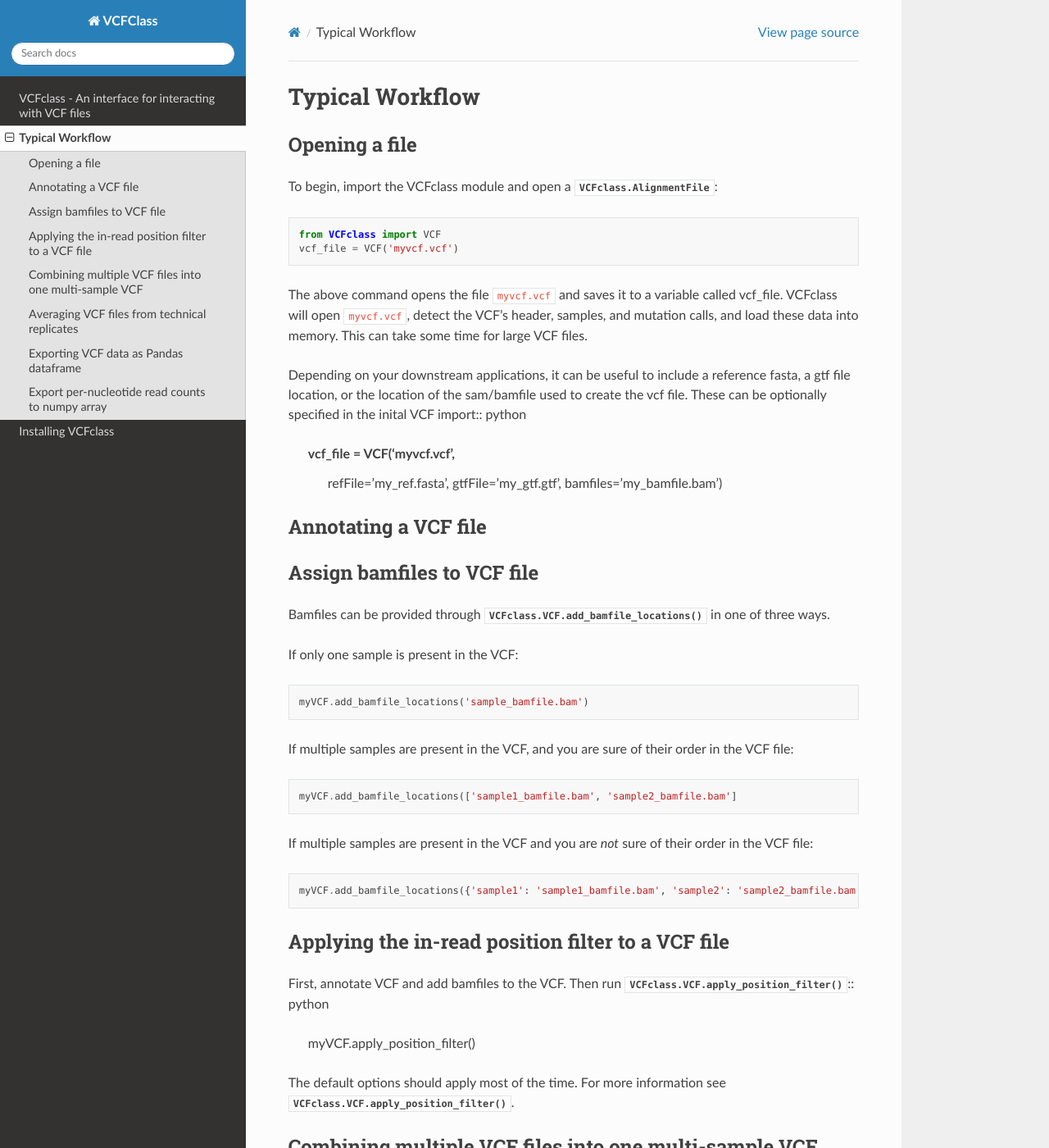
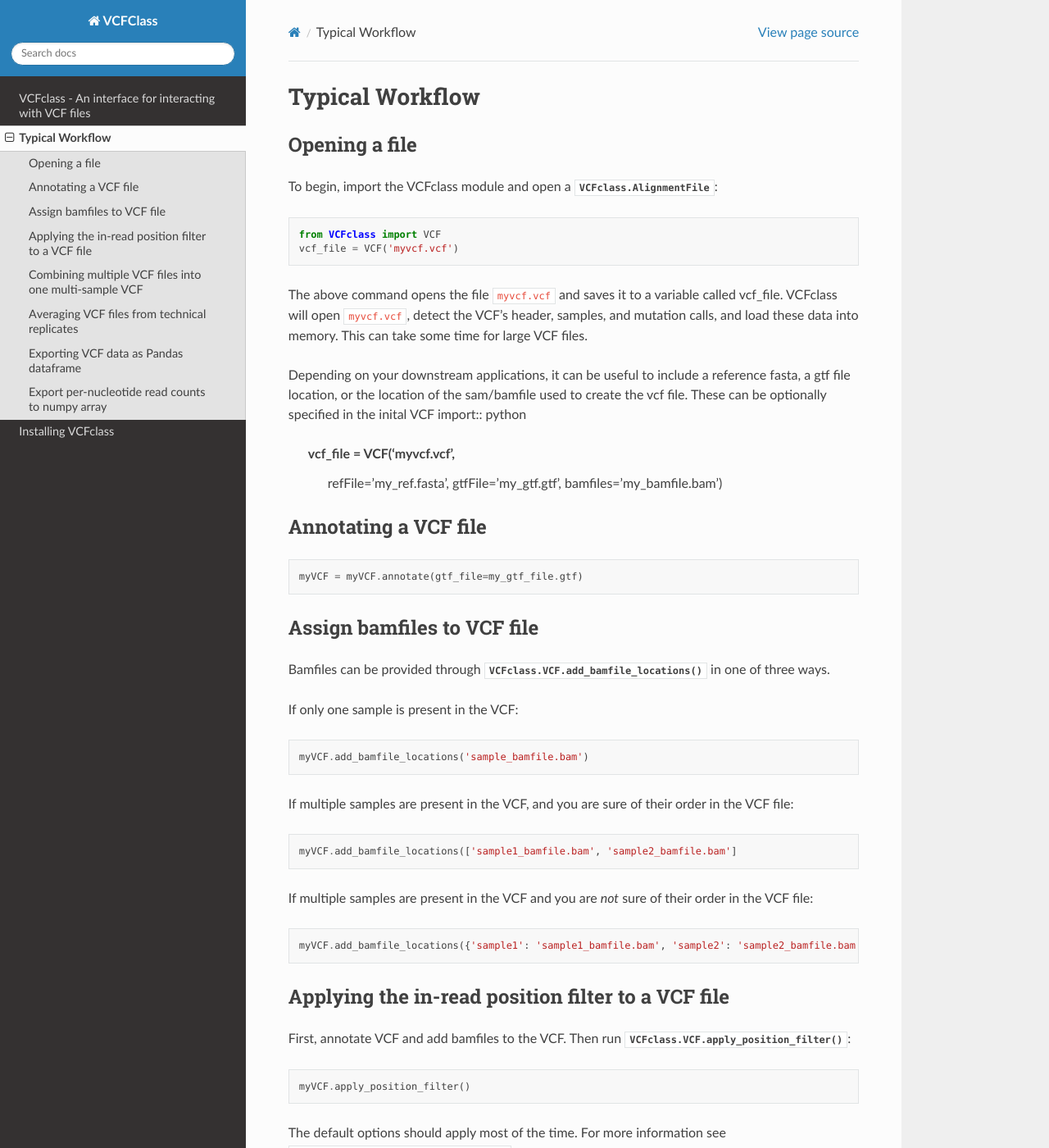
Before and after one commit to JosephLalli/VCFclass, a Sphinx documentation site: the page built from docs/usage.rst, in a window 1280 px wide and 1400 px high. Shown: the whole window at 82% size. Built offline with Sphinx 7.4.7 and the Read the Docs theme 2.0.0, drawn with Linux system fonts in a browser that asks for light colours.

Commit message:
update docs

```diff
--- a/docs/api.rst
+++ b/docs/api.rst
@@ -14,13 +15,13 @@ This page provides a quick introduction in using VCFclass followed by the
 API. See :ref:`usage` for walkthroughs of typical usage cases.
 
 To use the module to read a file in BAM format, create a
-:class:`~VCFclass.VCF` object:: python
+:class:`~VCFclass.VCF` object::
 
    import VCFclass
    my_vcf = VCFclass.VCF("my_vcf.vcf")
 
 Once a file is opened you can directly iterate over mutation calls
-in the VCF file:: python
+in the VCF file::
 
     for mut in my_vcf:
         do_something
--- a/docs/usage.rst
+++ b/docs/usage.rst
@@ -1,11 +1,11 @@
+.. highlight:: python
+
 =========================================
 Typical Workflow
 =========================================
 
 Opening a file
 ==============
-
-.. highlight:: python
 
 To begin, import the VCFclass module and open a
 :class:`VCFclass.AlignmentFile`::
@@ -32,7 +32,8 @@ in the inital VCF import:: python
 Annotating a VCF file
 =====================
 
-.. :: python
+::
+
    myVCF = myVCF.annotate(gtf_file=my_gtf_file.gtf)
 
 Assign bamfiles to VCF file
@@ -57,7 +58,7 @@ order in the VCF file::
 Applying the in-read position filter to a VCF file
 ==================================================
 
-First, annotate VCF and add bamfiles to the VCF. Then run :meth:`VCFclass.VCF.apply_position_filter`:: python
+First, annotate VCF and add bamfiles to the VCF. Then run :meth:`VCFclass.VCF.apply_position_filter`::
 
    myVCF.apply_position_filter()
 
```
Also changed, not shown: other parts of docs/api.rst (+1 -0 lines).
